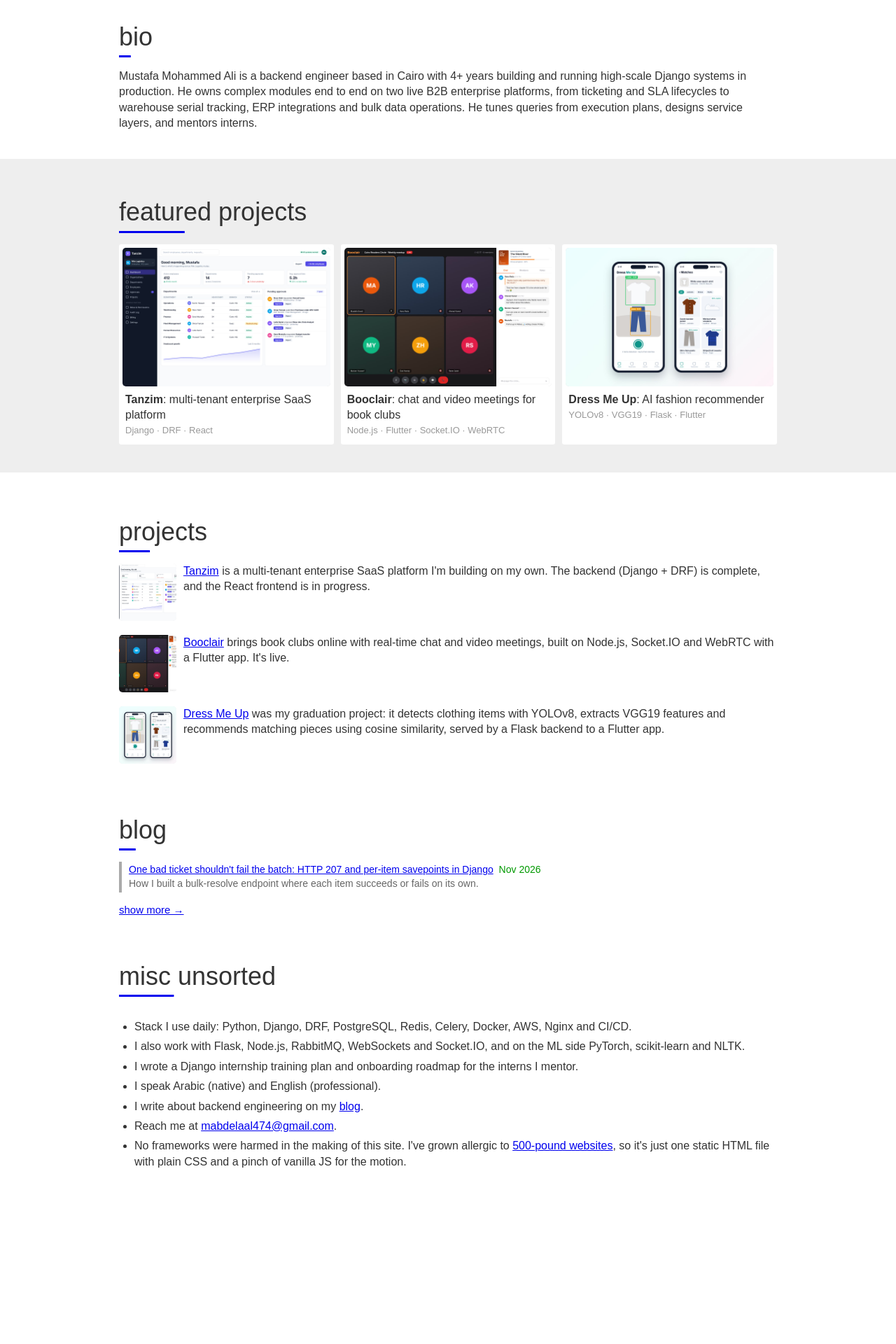
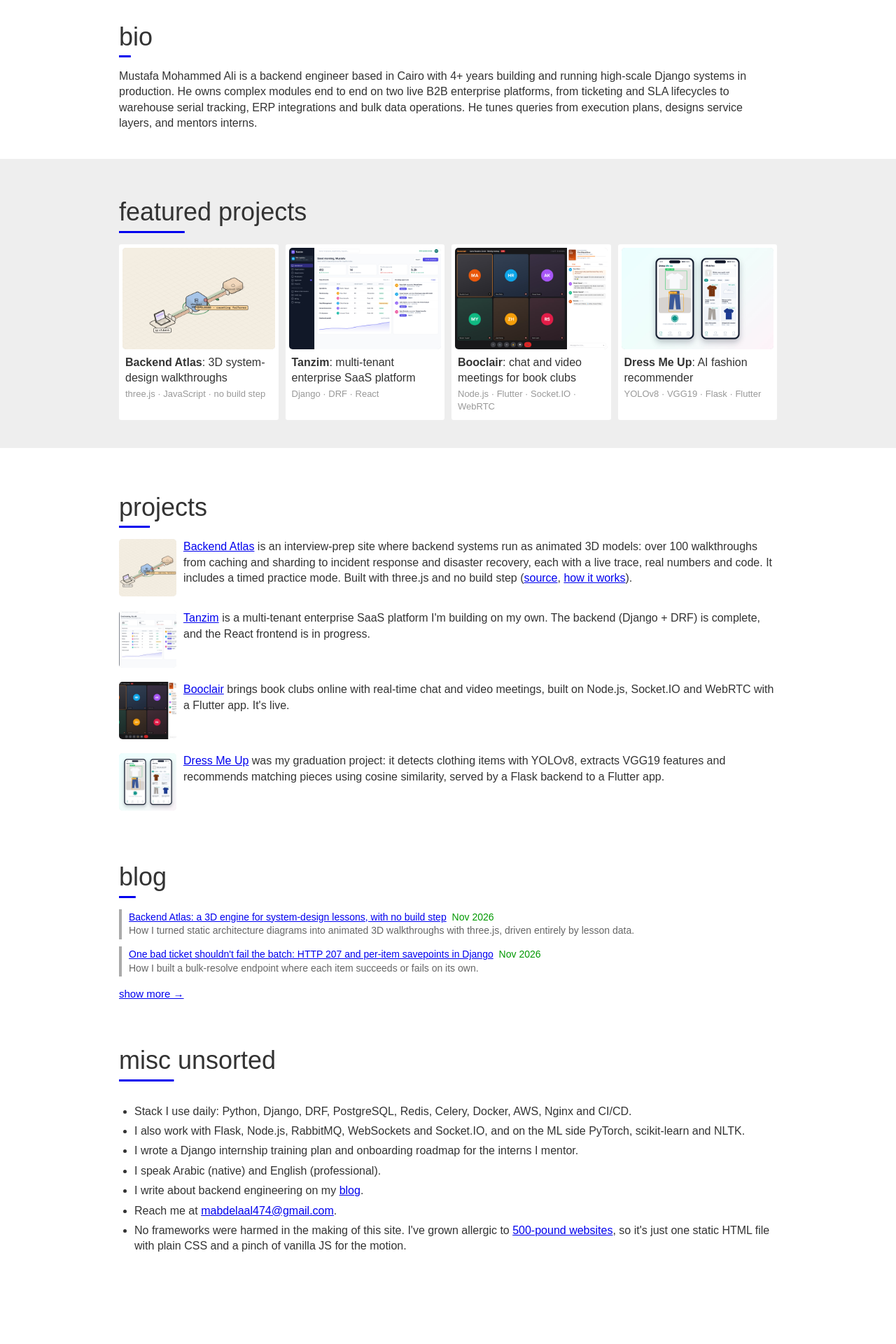
Before and after one commit to 0Mustafa37/0Mustafa37.github.io, a Jekyll site: the page built from index.html, in a window 1280 px wide. Shown: the part 999-2919 px from the top of the page at 70% size. Built offline with Jekyll 4.4.1, drawn with Linux system fonts in a browser that asks for light colours; before the commit the page ends 2798 px from its top, so only the background shows below that.

Commit message:
Add Backend Atlas to projects and a post about its 3D engine
Co-Authored-By: Claude Opus 5.5 <noreply@anthropic.com>
Claude-Session: https://claude.ai/code/session_01N82b9kpnH2f33atP9bJtjm

````diff
--- /dev/null
+++ b/_posts/2026-11-26-backend-atlas-3d-engine.md
@@ -0,0 +1,92 @@
+---
+layout: post
+title: "Backend Atlas: a 3D engine for system-design lessons, with no build step"
+description: How I turned static architecture diagrams into animated 3D walkthroughs with three.js, driven entirely by lesson data.
+tags: [system-design, threejs, javascript]
+image: /assets/blog/backend-atlas-engine.jpg
+---
+
+When I revise system design, boxes and arrows on a whiteboard only get me halfway. The interesting part is what happens over time: a retry storm building up, a worker pool filling with stuck calls, a circuit breaker opening and closing again. A static diagram can't show any of that.
+
+So I built [Backend Atlas](https://0mustafa37.github.io/learningdesgin/): over 100 walkthroughs, from caching and sharding to incident response and disaster recovery, where every system runs as a small animated 3D model you can rotate and scrub through.
+
+<figure>
+  <img src="/assets/blog/backend-atlas-engine.jpg" alt="Change data capture lesson: PostgreSQL, Debezium and a Kafka topic feeding search, a cache and a warehouse">
+  <figcaption>The change data capture lesson: one stream from the database's log feeds search, a cache and a warehouse.</figcaption>
+</figure>
+
+## Lessons are data, not drawings
+
+I didn't want to hand-animate 100 scenes. Each lesson is a small JavaScript object: units with a kind and a position, and steps that list which flows happen.
+
+```js
+L({
+  id: "timeouts-retries",
+  nodes: [N("client", "client", 90, 230, "client"),
+          N("a", "checkout service", 360, 220, "server"),
+          N("b", "payment API", 650, 210, "ext")],
+  steps: [
+    { s: "Hang", h: "The payment API hangs",
+      f: "client>a:req, a>b:fail", a: "a b" },
+    // ...
+  ],
+});
+```
+
+The engine does the rest. A `db` becomes a cylinder, a `queue` a long block with message slots, a `client` a laptop. Every flow becomes a pipe, and packets roll through it in order. Steps can add or remove units, which animate in and out, so a lesson can grow the architecture as the story goes on.
+
+The same events feed a trace panel under the scene (`checkout → payment  POST /v1/charges`). I added it because, as a developer, I trust a log line more than an animation.
+
+## The look: toon shading and inverted-hull outlines
+
+I wanted a flat, illustrated style instead of shiny 3D. Two tricks do most of the work:
+
+- **Toon shading.** `MeshToonMaterial` with a three-step gradient gives each face one flat tone: light top, mid side, darker side.
+- **Inverted-hull outlines.** Each mesh gets a slightly bigger copy of itself, drawn in ink colour with only its back faces rendered. From the camera, only the rim of that copy shows, which reads as a thick outline.
+
+```js
+const rbox = (w, h, d, r, mat, parent) => {
+  const m = new THREE.Mesh(new RoundedBoxGeometry(w, h, d, 4, r), mat);
+  m.add(new THREE.Mesh(
+    new RoundedBoxGeometry(w + OUT * 2, h + OUT * 2, d + OUT * 2, 4, r + OUT),
+    new THREE.MeshBasicMaterial({ color: INK, side: THREE.BackSide })));
+  parent.add(m);
+  return m;
+};
+```
+
+An orthographic camera keeps the isometric feel. Instead of a fixed zoom, it fits the frame to the units each lesson actually has, so a three-unit lesson and a seven-unit one both fill the stage. On narrow phone screens it tries a few angles and picks the one that fills the frame best.
+
+## Richer scenes when a lesson needs them
+
+Most lessons only need flows. Some need instruments: a worker pool filling up, a timeout countdown, a breaker state. For those, a step can include an `fx(t, S)` function that the engine calls every frame with the loop clock:
+
+```js
+fx(t, S) {
+  const busy = Math.min(8, stuckCallsAt(t));
+  S.pool("a", Array.from({ length: 8 }, (_, i) => (i < busy ? "stuck" : "idle")));
+  S.metric("cpu", "Workers busy", `${busy} / 8`, busy === 8 ? "bad" : "warn");
+  S.tag("b", `no reply · ${(t / 1000).toFixed(1)} s`, "bad", "hourglass");
+}
+```
+
+Steps can also carry a setup table and a code snippet for the side panel. The Django and Python examples are the parts I'd actually say in an interview.
+
+## No build step, on purpose
+
+The site is plain files on GitHub Pages: an HTML page, a few scripts, and three.js copied into a `vendor/` folder. No bundler, no framework. The engine is an ES module, which has one cost: you have to serve the folder over HTTP instead of opening `index.html` from disk.
+
+Without a build step there are also no content hashes in file names. The first deploy that added new lessons showed a blank page to anyone whose browser had cached the old course list next to the new lesson file. The fix was a version query on every script URL (`app.js?v=20261126`) and making the router ignore lessons that aren't in the course list. Now I bump the version on every release.
+
+## Testing it without a GPU
+
+Every change runs through a headless Chrome script (Playwright with SwiftShader for WebGL) that opens every step of every lesson and fails on any console error. It also takes screenshots, which caught most of my layout mistakes: labels hidden behind units, tags cut off at the edge, a camera that was too far away.
+
+## Takeaways
+
+- If you have a lot of similar visuals, make them data-driven early.
+- Toon shading plus inverted-hull outlines gives a clean illustrated look for very little code.
+- Without a build step, you're responsible for cache busting.
+- Test visual software the way you test an API: automatically, on every route.
+
+The source is on [GitHub](https://github.com/0Mustafa37/learningdesgin), and the site has a [practice mode](https://0mustafa37.github.io/learningdesgin/#/practice) if you want to test yourself.
--- a/index.html
+++ b/index.html
@@ -98,7 +98,7 @@
   .band { background: #eee; padding: 1px 0 10px; margin-top: 40px; }
   .band .ctitle { margin-top: 30px; }
   .cards { gap: 10px; padding-bottom: 30px; }
-  .card { grid-column: span 4; background: #fff; border-radius: 3px; padding: 5px 5px 10px; }
+  .card { grid-column: span 3; background: #fff; border-radius: 3px; padding: 5px 5px 10px; }
   .card a { text-decoration: none; color: inherit; }
   .ccimg {
     position: relative; width: 100%; aspect-ratio: 3 / 2; border-radius: 5px; overflow: hidden;
@@ -310,6 +310,13 @@
     <div class="ctitle">featured projects</div>
     <div class="row cards">
       <div class="card">
+        <a href="https://0mustafa37.github.io/learningdesgin/">
+          <div class="ccimg">Backend Atlas<img src="assets/backend-atlas.jpg" alt="Backend Atlas: a 3D walkthrough of a circuit breaker" onerror="this.remove()"></div>
+          <div class="cdesc"><b>Backend Atlas</b>: 3D system-design walkthroughs</div>
+          <div class="cstack">three.js · JavaScript · no build step</div>
+        </a>
+      </div>
+      <div class="card">
         <a href="#">
           <!-- Screenshot: assets/tanzim.jpg -->
           <div class="ccimg">Tanzim<img src="assets/tanzim.jpg" alt="Tanzim" onerror="this.remove()"></div>
@@ -340,6 +347,13 @@
 <!-- ================= PROJECTS (detailed) ================= -->
 <div class="container">
   <div class="ctitle">projects</div>
+
+  <div class="project">
+    <div class="pico">A<img src="assets/backend-atlas.jpg" alt="" onerror="this.remove()"></div>
+    <div class="pdesc">
+      <a href="https://0mustafa37.github.io/learningdesgin/">Backend Atlas</a> is an interview-prep site where backend systems run as animated 3D models: over 100 walkthroughs from caching and sharding to incident response and disaster recovery, each with a live trace, real numbers and code. It includes a timed practice mode. Built with three.js and no build step (<a href="https://github.com/0Mustafa37/learningdesgin">source</a>, <a href="/blog/2026/11/26/backend-atlas-3d-engine/">how it works</a>).
+    </div>
+  </div>
 
   <div class="project">
     <div class="pico">T<img src="assets/tanzim.jpg" alt="" onerror="this.remove()"></div>
````
Also changed, not shown: assets/backend-atlas.jpg (added), assets/blog/backend-atlas-engine.jpg (added).
